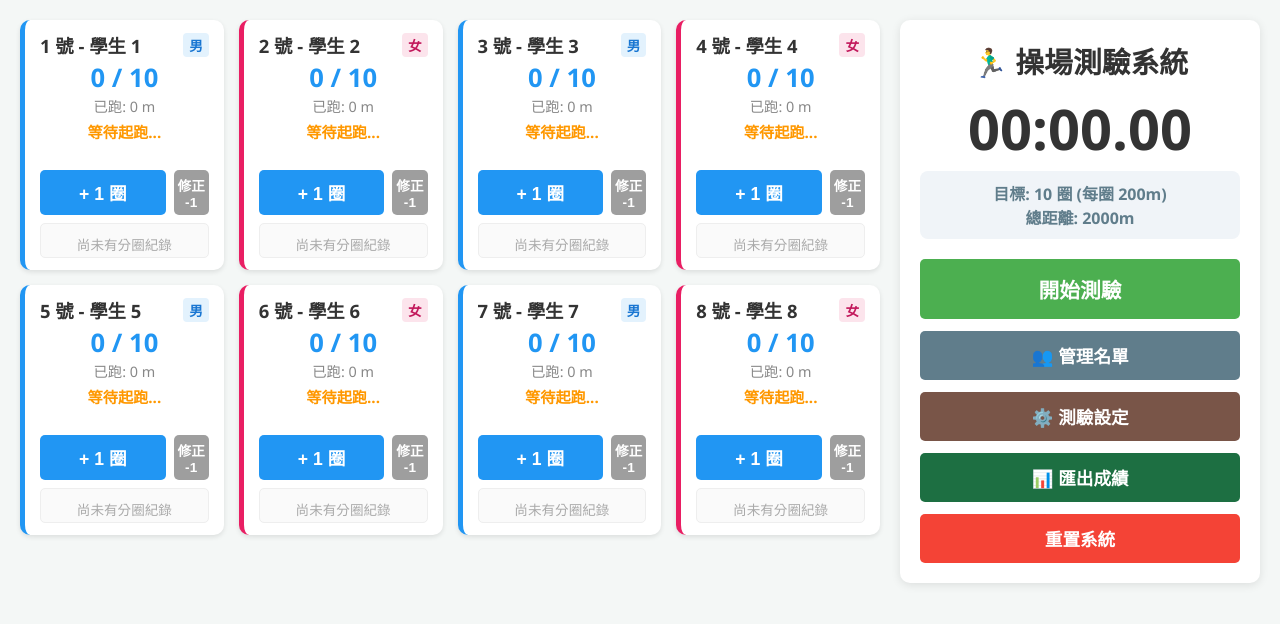
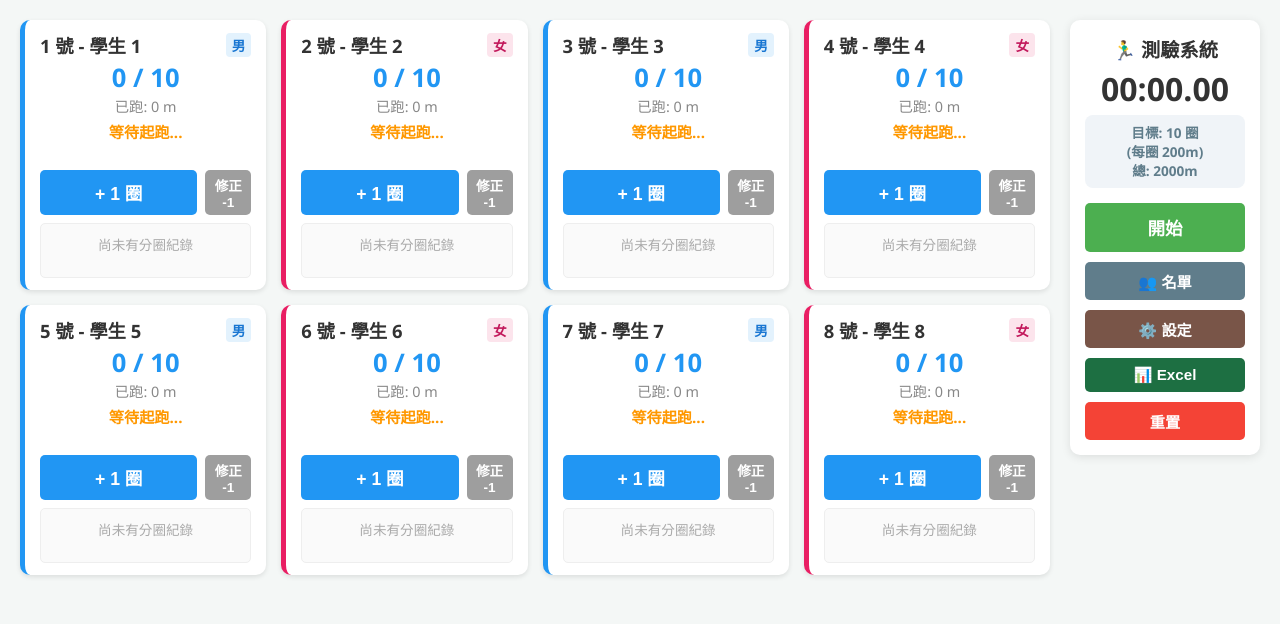
Before and after one commit to kmcharles-twn/teachtool, a plain HTML site: page index.html in a window 1280 px wide. Drawn offline with Linux system fonts and the light colour scheme.

Commit message:
Add files via upload

```diff
--- a/index.html
+++ b/index.html
@@ -3,7 +3,7 @@
 <head>
     <meta charset="UTF-8">
     <meta name="viewport" content="width=device-width, initial-scale=1.0">
-    <title>操場測驗計時系統 (平板防誤觸優化版)</title>
+    <title>操場測驗計時系統 (窄側欄 + 捲動紀錄版)</title>
     <style>
         body {
             font-family: 'Segoe UI', Tahoma, Geneva, Verdana, sans-serif;
@@ -26,10 +26,11 @@
             flex: 1;
         }
 
+        /* 將側邊欄縮小一半 (160px) */
         .sidebar {
-            flex: 0 0 320px;
+            flex: 0 0 160px;
             background-color: #fff;
-            padding: 20px;
+            padding: 15px; /* 稍微縮減內邊距 */
             border-radius: 10px;
             box-shadow: 0 2px 10px rgba(0,0,0,0.1);
             position: sticky;
@@ -37,39 +38,42 @@
             text-align: center;
         }
 
+        /* 針對窄側欄調整字體大小 */
         .sidebar h1 {
             margin-top: 0;
-            font-size: 1.8rem;
+            font-size: 1.2rem;
+            margin-bottom: 10px;
         }
 
         #main-timer {
-            font-size: 3.5rem;
+            font-size: 2rem;
             font-weight: bold;
             color: #333;
             font-variant-numeric: tabular-nums;
-            margin: 15px 0;
+            margin: 10px 0;
             line-height: 1;
         }
 
         .config-display {
-            font-size: 1rem;
+            font-size: 0.85rem;
             color: #607D8B;
             font-weight: bold;
-            margin-bottom: 20px;
-            padding: 10px;
+            margin-bottom: 15px;
+            padding: 8px 5px;
             background: #f0f4f8;
             border-radius: 8px;
+            line-height: 1.4;
         }
 
         .sidebar-actions {
             display: flex;
             flex-direction: column;
-            gap: 12px;
+            gap: 10px;
         }
 
         button {
-            padding: 12px 20px;
-            font-size: 1.1rem;
+            padding: 8px 10px;
+            font-size: 0.95rem;
             border: none;
             border-radius: 5px;
             cursor: pointer;
@@ -78,7 +82,7 @@
             width: 100%;
             box-sizing: border-box;
         }
-        .btn-start { background-color: #4CAF50; color: white; font-size: 1.3rem; padding: 15px; }
+        .btn-start { background-color: #4CAF50; color: white; font-size: 1.1rem; padding: 12px; }
         .btn-start:hover { background-color: #45a049; }
         .btn-reset { background-color: #f44336; color: white; }
         .btn-reset:hover { background-color: #da190b; }
@@ -89,10 +93,9 @@
         .btn-excel { background-color: #1d6f42; color: white; }
         .btn-excel:hover { background-color: #145030; }
 
-        /* --- 學生卡片網格優化 --- */
+        /* --- 學生卡片網格 --- */
         .students-grid {
             display: grid;
-            /* 稍微縮小 minmax 以容納更多卡片 */
             grid-template-columns: repeat(auto-fit, minmax(200px, 1fr));
             gap: 15px;
         }
@@ -104,8 +107,7 @@
             border-left: 5px solid #2196F3;
             display: flex;
             flex-direction: column;
-            /* 高度大幅壓縮，減少整體頁面長度 */
-            height: 250px;
+            height: 270px; /* 稍微拉高一點點給捲動區空間 */
             box-sizing: border-box;
             text-align: center;
         }
@@ -138,19 +140,23 @@
         .btn-undo:hover { background-color: #757575; }
         .btn-lap:disabled { background-color: #ccc; cursor: not-allowed; }
 
-        /* --- 歷史紀錄區塊優化 (防止觸控干擾) --- */
+        /* --- 歷史紀錄區塊 (恢復捲動) --- */
         .lap-history {
             flex: 1;
             background-color: #fafafa;
             border: 1px solid #eee;
             border-radius: 5px;
             padding: 5px 8px;
-            overflow: hidden; /* 移除內部捲動軸 */
+            overflow-y: auto; /* 恢復 Y 軸捲動 */
             text-align: left;
             font-size: 0.85rem;
             color: #555;
-            pointer-events: none; /* 穿透觸控，避免在平板上造成捲動卡頓 */
+            min-height: 0;
         }
+        /* 美化內部小捲軸 */
+        .lap-history::-webkit-scrollbar { width: 4px; }
+        .lap-history::-webkit-scrollbar-thumb { background-color: #bbb; border-radius: 4px; }
+
         .lap-row { display: flex; justify-content: space-between; padding: 3px 0; border-bottom: 1px dashed #ddd; }
         .lap-row:last-child { border-bottom: none; }
         .lap-row .lap-time { font-family: monospace; font-weight: bold; }
@@ -197,7 +203,7 @@
             .app-container { flex-direction: column; }
             .sidebar { flex: none; width: 100%; position: static; box-sizing: border-box; margin-bottom: 20px; }
             .sidebar-actions { flex-direction: row; flex-wrap: wrap; justify-content: center; }
-            .sidebar-actions button { width: calc(50% - 6px); margin-bottom: 0; }
+            .sidebar-actions button { width: calc(33% - 8px); margin-bottom: 0; }
             .btn-start { width: 100% !important; }
         }
     </style>
@@ -210,20 +216,20 @@
         </div>
 
         <div class="sidebar">
-            <h1>🏃‍♂️ 操場測驗系統</h1>
+            <h1>🏃‍♂️ 測驗系統</h1>
 
             <div id="main-timer">00:00.00</div>
 
             <div class="config-display" id="configDisplay">
-                目標: 10 圈 (每圈 200m)<br>總距離: 2000m
+                目標: 10 圈<br>(每圈 200m)<br>總: 2000m
             </div>
 
             <div class="sidebar-actions">
-                <button class="btn-start" id="startBtn" onclick="toggleTimer()">開始測驗</button>
-                <button class="btn-manage" id="manageBtn" onclick="openStudentModal()">👥 管理名單</button>
-                <button class="btn-settings" id="settingsBtn" onclick="openSettingsModal()">⚙️ 測驗設定</button>
-                <button class="btn-excel" onclick="exportToExcel()">📊 匯出成績</button>
-                <button class="btn-reset" onclick="resetSystem()">重置系統</button>
+                <button class="btn-start" id="startBtn" onclick="toggleTimer()">開始</button>
+                <button class="btn-manage" id="manageBtn" onclick="openStudentModal()">👥 名單</button>
+                <button class="btn-settings" id="settingsBtn" onclick="openSettingsModal()">⚙️ 設定</button>
+                <button class="btn-excel" onclick="exportToExcel()">📊 Excel</button>
+                <button class="btn-reset" onclick="resetSystem()">重置</button>
             </div>
         </div>
     </div>
@@ -253,8 +259,8 @@
             <div class="modal-header">
                 <h2>👥 學生資料管理</h2>
                 <div>
-                    <button class="btn-util" onclick="exportData()" title="匯出供本系統讀取的備份檔">⬇️ 系統備份</button>
-                    <button class="btn-util" onclick="triggerImport()">⬆️ 系統還原</button>
+                    <button class="btn-util" onclick="exportData()" title="匯出供本系統讀取的備份檔">⬇️ 備份</button>
+                    <button class="btn-util" onclick="triggerImport()">⬆️ 還原</button>
                     <input type="file" id="importFile" accept=".json" style="display:none" onchange="handleImport(event)">
                 </div>
             </div>
@@ -316,7 +322,7 @@
 
                 if (isRunning) {
                     timerInterval = setInterval(updateMainTimer, 10);
-                    document.getElementById('startBtn').textContent = "暫停計時";
+                    document.getElementById('startBtn').textContent = "暫停";
                     document.getElementById('startBtn').style.backgroundColor = "#ff9800";
                 } else if (startTime > 0) {
                     updateMainTimer();
@@ -410,7 +416,8 @@
 
         function updateConfigDisplay() {
             const totalMeters = configLaps * configDistance;
-            document.getElementById('configDisplay').innerHTML = `目標: ${configLaps} 圈 (每圈 ${configDistance}m)<br>總距離: ${totalMeters}m`;
+            // 配合窄側欄排版
+            document.getElementById('configDisplay').innerHTML = `目標: ${configLaps} 圈<br>(每圈 ${configDistance}m)<br>總: ${totalMeters}m`;
         }
 
         function openSettingsModal() {
@@ -549,10 +556,10 @@
                 }
                 timerInterval = setInterval(updateMainTimer, 10);
                 isRunning = true;
-                btn.textContent = "暫停計時"; btn.style.backgroundColor = "#ff9800";
+                btn.textContent = "暫停"; btn.style.backgroundColor = "#ff9800";
             } else {
                 clearInterval(timerInterval); timerInterval = null; isRunning = false;
-                btn.textContent = "繼續計時"; btn.style.backgroundColor = "#4CAF50";
+                btn.textContent = "開始"; btn.style.backgroundColor = "#4CAF50";
             }
             saveData(); checkButtonsVisibility(); renderStudents();
         }
@@ -561,7 +568,7 @@
             if (confirm("這會清除所有計時紀錄，確定嗎？(不會刪除學生名單與設定)")) {
                 clearInterval(timerInterval); timerInterval = null; isRunning = false; startTime = 0;
                 document.getElementById('main-timer').textContent = "00:00.00";
-                document.getElementById('startBtn').textContent = "開始測驗";
+                document.getElementById('startBtn').textContent = "開始";
                 document.getElementById('startBtn').style.backgroundColor = "#4CAF50";
                 studentsData.forEach(student => {
                     student.laps = 0; student.lapTimestamps = []; student.timeRecord = null; student.paceRecord = null;
@@ -571,7 +578,7 @@
         }
 
         function addLap(index) {
-            if (!isRunning) return alert("請先按下「開始測驗」！");
+            if (!isRunning) return alert("請先按下「開始」！");
             let student = studentsData[index];
             if (student.laps < configLaps) {
                 const currentElapsedMs = Date.now() - startTime;
@@ -617,12 +624,8 @@
                         return `<div class="lap-row"><span class="lap-num">第 ${i + 1} 圈</span><span class="lap-time">${formatTime(lapDuration)}</span></div>`;
                     });
 
-                    // 只顯示最新兩筆紀錄，避免內部產生捲動軸干擾操作
-                    const reversedRows = rows.reverse();
-                    lapHistoryHtml = reversedRows.slice(0, 2).join('');
-                    if (reversedRows.length > 2) {
-                        lapHistoryHtml += `<div style="text-align:center; color:#ccc; font-size:0.75rem; margin-top:2px; letter-spacing: 2px;">•••</div>`;
-                    }
+                    // 恢復完整捲動，不再做 slice(0, 2) 裁切
+                    lapHistoryHtml = rows.reverse().join('');
                 } else {
                     lapHistoryHtml = '<div style="text-align:center; color:#aaa; margin-top:5px;">尚未有分圈紀錄</div>';
                 }
```
